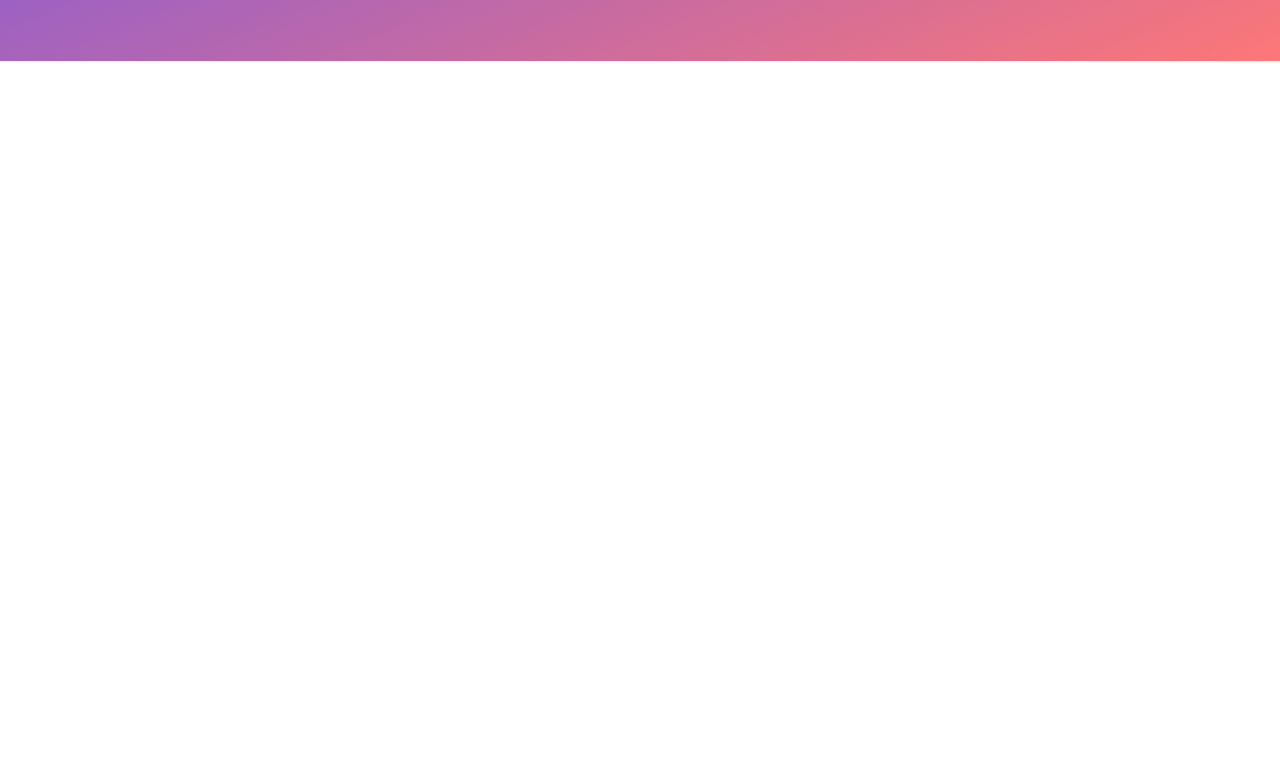
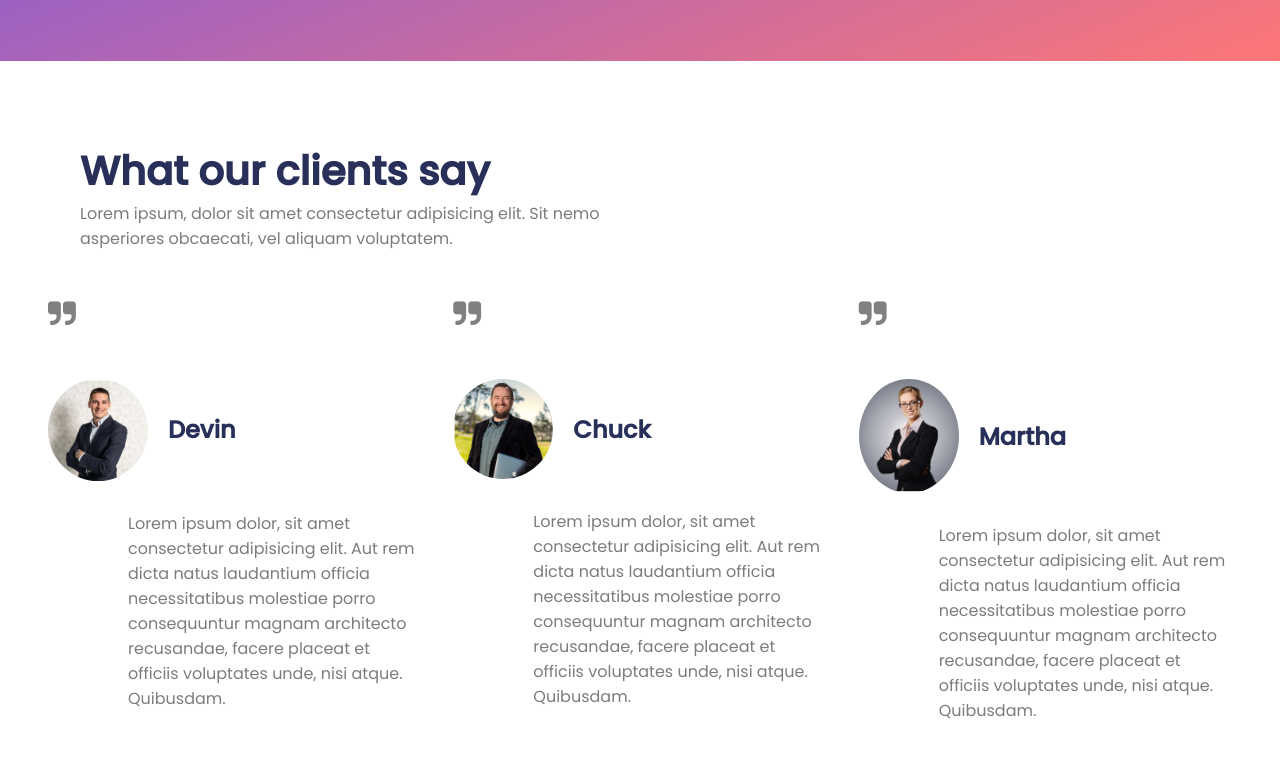
Before and after one commit to mrndolo/techwizz, a plain HTML site: page index.html in a window 1280 px wide. Shown: the part 4773-5530 px from the top of the page. Before the commit the page ends 4834 px from the top, so only its background shows below. Drawn offline with Linux system fonts and the light colour scheme.

Commit message:
Testimonials section of the website

```diff
--- a/index.html
+++ b/index.html
@@ -200,5 +200,36 @@
             </div>
         </div>
     </section>
+    <!-- Testimonials section -->
+    <section class="testimonials">
+        <h1 class="testimonials-h1">What our clients say</h1>
+        <p class="testimonials-p">Lorem ipsum, dolor sit amet consectetur adipisicing elit. Sit nemo asperiores obcaecati, vel aliquam voluptatem.</p>
+        <div class="grid-wrapper">
+            <div class="review">
+                <i class="fa fa-quote-right"></i>
+                <div class="profile">
+                    <img src="./images/team1.png" alt="">
+                    <h1>Devin</h1>
+                </div>
+                <p>Lorem ipsum dolor, sit amet consectetur adipisicing elit. Aut rem dicta natus laudantium officia necessitatibus molestiae porro consequuntur magnam architecto recusandae, facere placeat et officiis voluptates unde, nisi atque. Quibusdam.</p>
+            </div>
+            <div class="review">
+                <i class="fa fa-quote-right"></i>
+                <div class="profile">
+                    <img src="./images/team3.png" alt="">
+                    <h1>Chuck</h1>
+                </div>
+                <p>Lorem ipsum dolor, sit amet consectetur adipisicing elit. Aut rem dicta natus laudantium officia necessitatibus molestiae porro consequuntur magnam architecto recusandae, facere placeat et officiis voluptates unde, nisi atque. Quibusdam.</p>
+            </div>
+            <div class="review">
+                <i class="fa fa-quote-right"></i>
+                <div class="profile">
+                    <img src="./images/team2.png" alt="">
+                    <h1>Martha</h1>
+                </div>
+                <p>Lorem ipsum dolor, sit amet consectetur adipisicing elit. Aut rem dicta natus laudantium officia necessitatibus molestiae porro consequuntur magnam architecto recusandae, facere placeat et officiis voluptates unde, nisi atque. Quibusdam.</p>
+            </div>
+        </div>
+    </section>
 </body>
 </html>
--- a/style.css
+++ b/style.css
@@ -315,7 +315,42 @@ header {
     width: 80px;
     border-radius: 50%;
 }
-
+/* Testimonials */
+.testimonials {
+    margin-top: 80px;
+}
+.testimonials-h1 {
+    font-size: 40px;
+    padding-left: 5rem;
+}
+.testimonials-p {
+    padding-left: 5rem;
+    padding-right: 50%;
+}
+.testimonials .grid-wrapper {
+    padding: 3rem;
+}
+.review {
+    min-height: 400px;
+}
+.review .profile {
+    display: flex;
+    align-items: center;
+    margin-bottom: 30px;
+}
+.review .profile img {
+    width: 100px;
+    border-radius: 50%;
+    margin-right: 20px;
+}
+.review i{
+    font-size: 30px;
+    color: gray;
+    margin-bottom: 50px;
+}
+.review p {
+    padding-left: 80px;
+}
 
 
 /* Animations */
```
